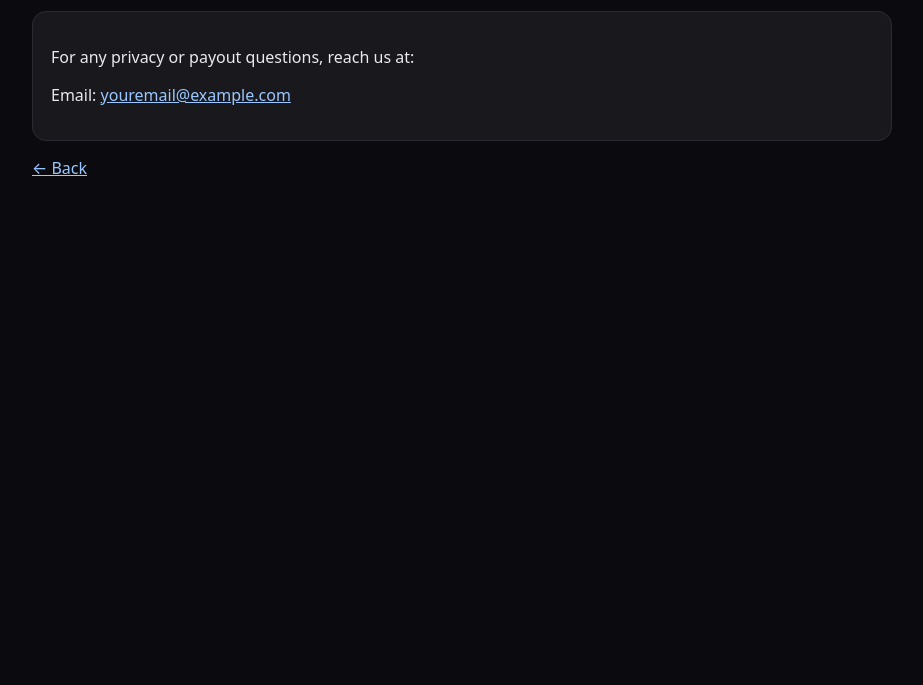
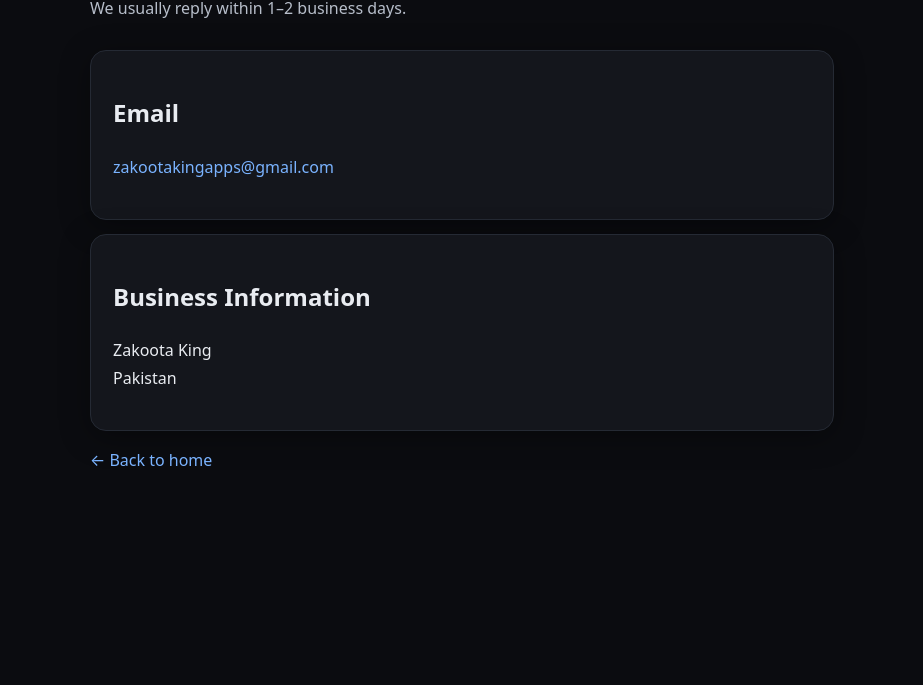
Before and after one commit to zakoota-policy/zakoota-policy, a website: page contact.html in a window 1280 px wide. Shown: the part 115-800 px from the top of the page, without its empty margins (178-1101 px from the left). Drawn offline with Linux system fonts and the light colour scheme.

Commit message:
Update contact.html

```diff
--- a/contact.html
+++ b/contact.html
@@ -1,22 +1,36 @@
 <!doctype html>
 <html lang="en">
 <head>
-  <meta charset="utf-8">
-  <title>Contact — Zakoota King</title>
-  <meta name="viewport" content="width=device-width,initial-scale=1">
-  <style>body{margin:0;font-family:system-ui,-apple-system,Segoe UI,Roboto,Arial;background:#0b0b0f;color:#e9e9ee}
-  .wrap{max-width:860px;margin:0 auto;padding:40px 20px}
-  a{color:#9ac7ff} .card{background:rgba(255,255,255,0.06);border:1px solid #2a2a33;border-radius:14px;padding:18px;margin:12px 0}
-  </style>
+<meta charset="utf-8" />
+<meta name="viewport" content="width=device-width, initial-scale=1" />
+<title>Contact — Zakoota King</title>
+<link rel="canonical" href="/contact.html" />
+<style>
+  :root{--bg:#0b0c10;--panel:#14161c;--panel-b:#252a34;--txt:#e9ecf1;--muted:#b7beca;--brand:#7ab3ff;--radius:16px;--pad:22px;--shadow:0 6px 30px rgba(0,0,0,.35)}
+  *{box-sizing:border-box} html,body{margin:0;background:var(--bg);color:var(--txt);font:16px/1.7 system-ui,-apple-system,Segoe UI,Roboto,Arial}
+  .wrap{max-width:780px;margin:0 auto;padding:42px 18px}
+  h1{font-size:34px;margin:0 0 10px}
+  p.lead{color:var(--muted);margin:0 0 28px}
+  .card{background:var(--panel);border:1px solid var(--panel-b);border-radius:var(--radius);padding:var(--pad);box-shadow:var(--shadow);margin:14px 0}
+  a{color:var(--brand);text-decoration:none} a:hover{text-decoration:underline}
+</style>
 </head>
 <body>
-<div class="wrap">
-  <h1>Contact</h1>
-  <div class="card">
-    <p>For any privacy or payout questions, reach us at:</p>
-    <p>Email: <a href="mailto:youremail@example.com">youremail@example.com</a></p>
-  </div>
-  <p><a href="index.html">← Back</a></p>
-</div>
+  <main class="wrap">
+    <h1>Contact</h1>
+    <p class="lead">We usually reply within 1–2 business days.</p>
+
+    <section class="card">
+      <h2>Email</h2>
+      <p><a href="mailto:zakootakingapps@gmail.com">zakootakingapps@gmail.com</a></p>
+    </section>
+
+    <section class="card">
+      <h2>Business Information</h2>
+      <p>Zakoota King<br/>Pakistan</p>
+    </section>
+
+    <p><a href="/">← Back to home</a></p>
+  </main>
 </body>
 </html>
```
